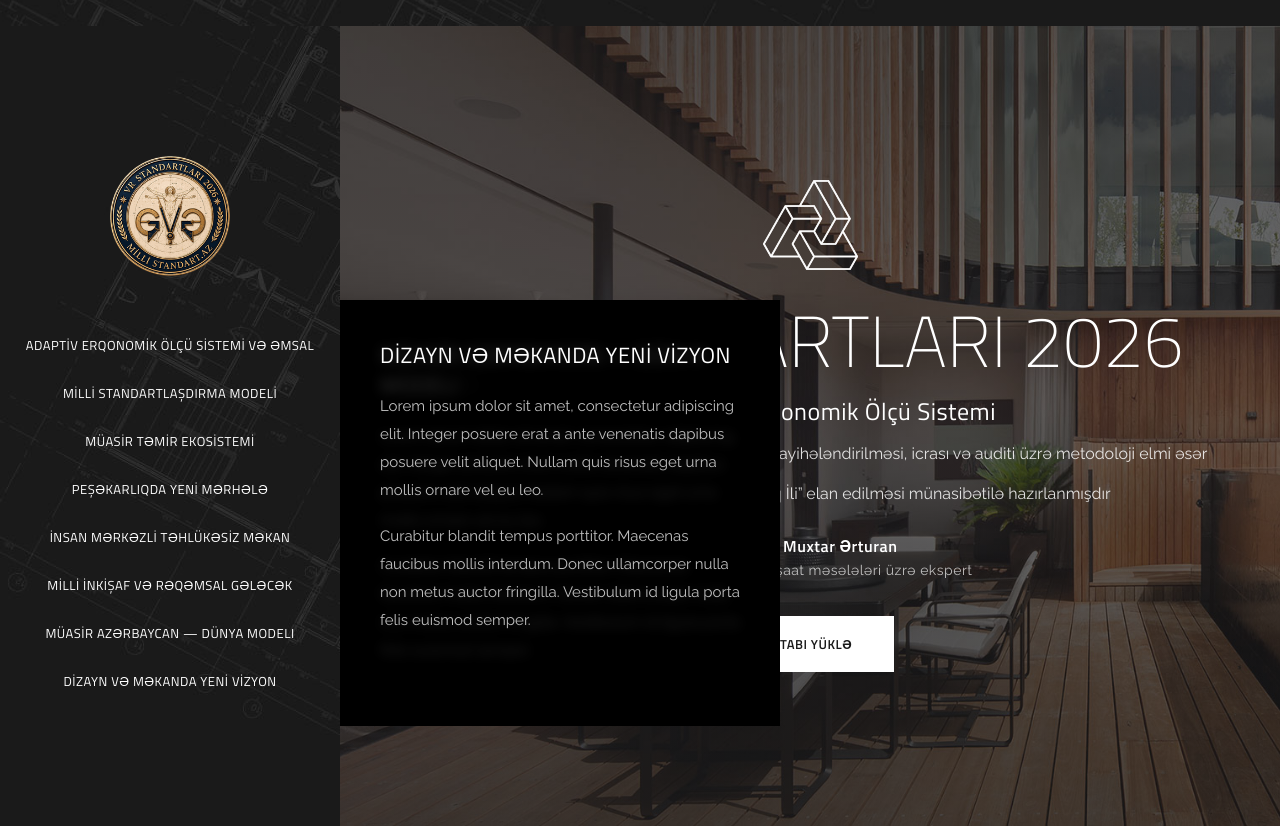
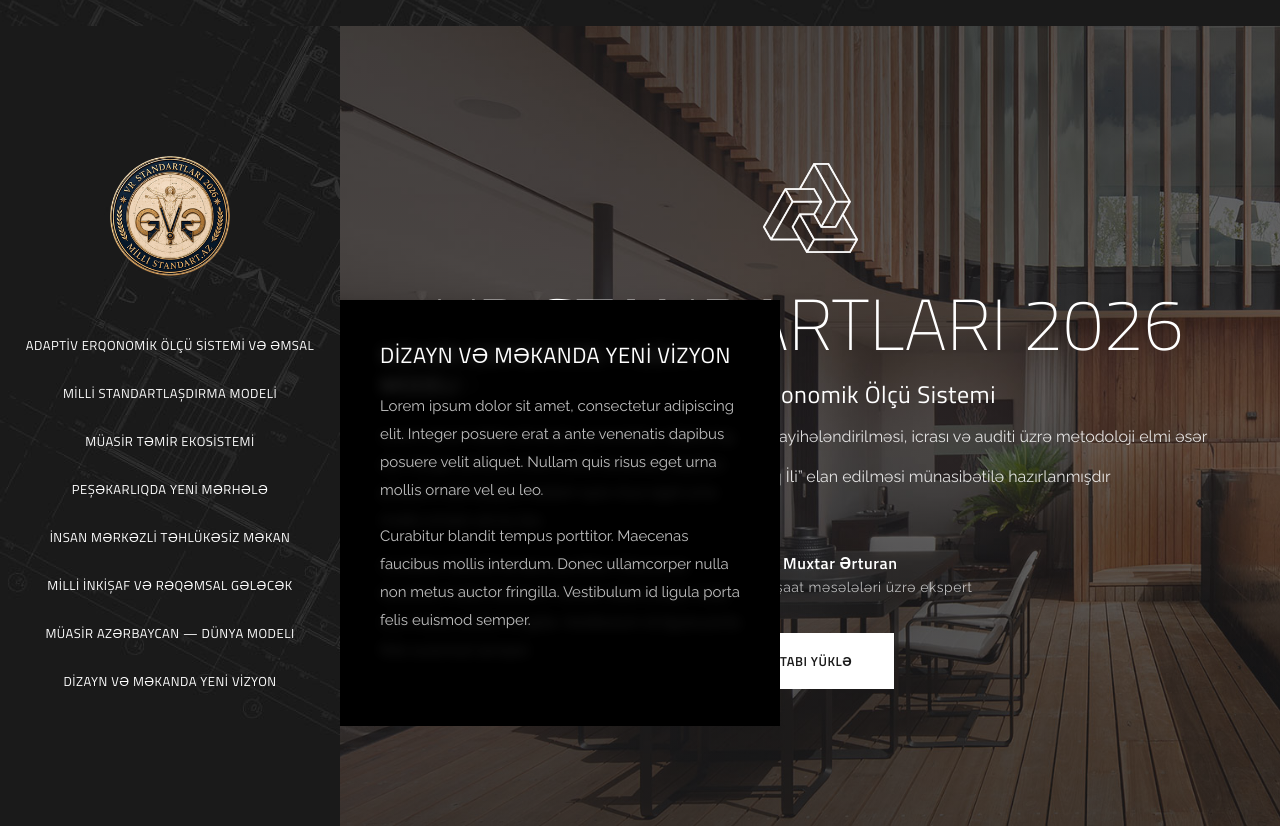
Before and after one commit to feyruzalizada/VRprogect, a Next.js app: page / in a window 1280 px wide. Shown: the part 1094-1920 px from the top of the page. Built offline with nearby package versions, Linux system fonts and the light colour scheme.

Commit message:
autor margin in sidebar changed

```diff
--- a/src/components/SideNavShowcase.module.css
+++ b/src/components/SideNavShowcase.module.css
@@ -201,7 +201,7 @@
 }
 
 .author {
-  margin: 26px 0 0;
+  margin: 60px 0 0;
   font-family: var(--font-titillium), sans-serif;
   font-size: 16px;
   font-weight: 600;
```
